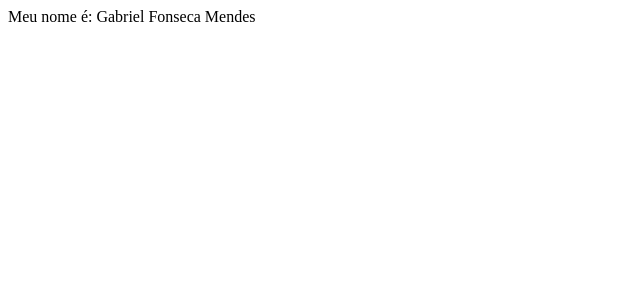
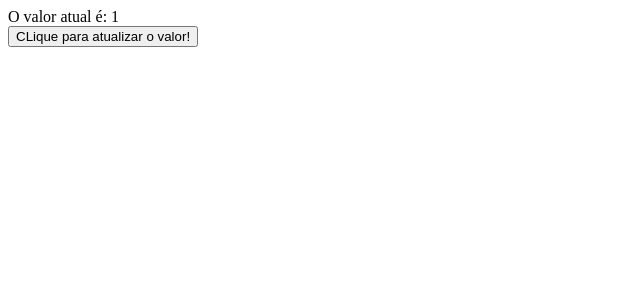
Before and after one commit to gabrielbugarelli/react_b7web, a React (Create React App) app: page / in a window 1280 px wide. Shown: the top 300 px of the page, without its empty margins (0-640 px from the left). Built offline with nearby package versions, Linux system fonts and the light colour scheme.

Commit message:
[useState] - trabalhando estados no react

```diff
--- a/src/App.js
+++ b/src/App.js
@@ -1,10 +1,22 @@
-import React from 'react'
-
-let name = 'Gabriel Fonseca Mendes'
+import React, { useState } from 'react'
+import './App.css'
 
 const App = () => {
+
+  const [value, setValue] = useState(1)
+
+  const clickButton = () => {
+    setValue(
+      value + 1
+    )
+  }
+
   return (
-    <div>Meu nome é: {name}</div>
+    <>
+      <div>O valor atual é: {value}</div >
+
+      <button onClick={clickButton}>CLique para atualizar o valor! </button>
+    </>
   )
 }
 
```
